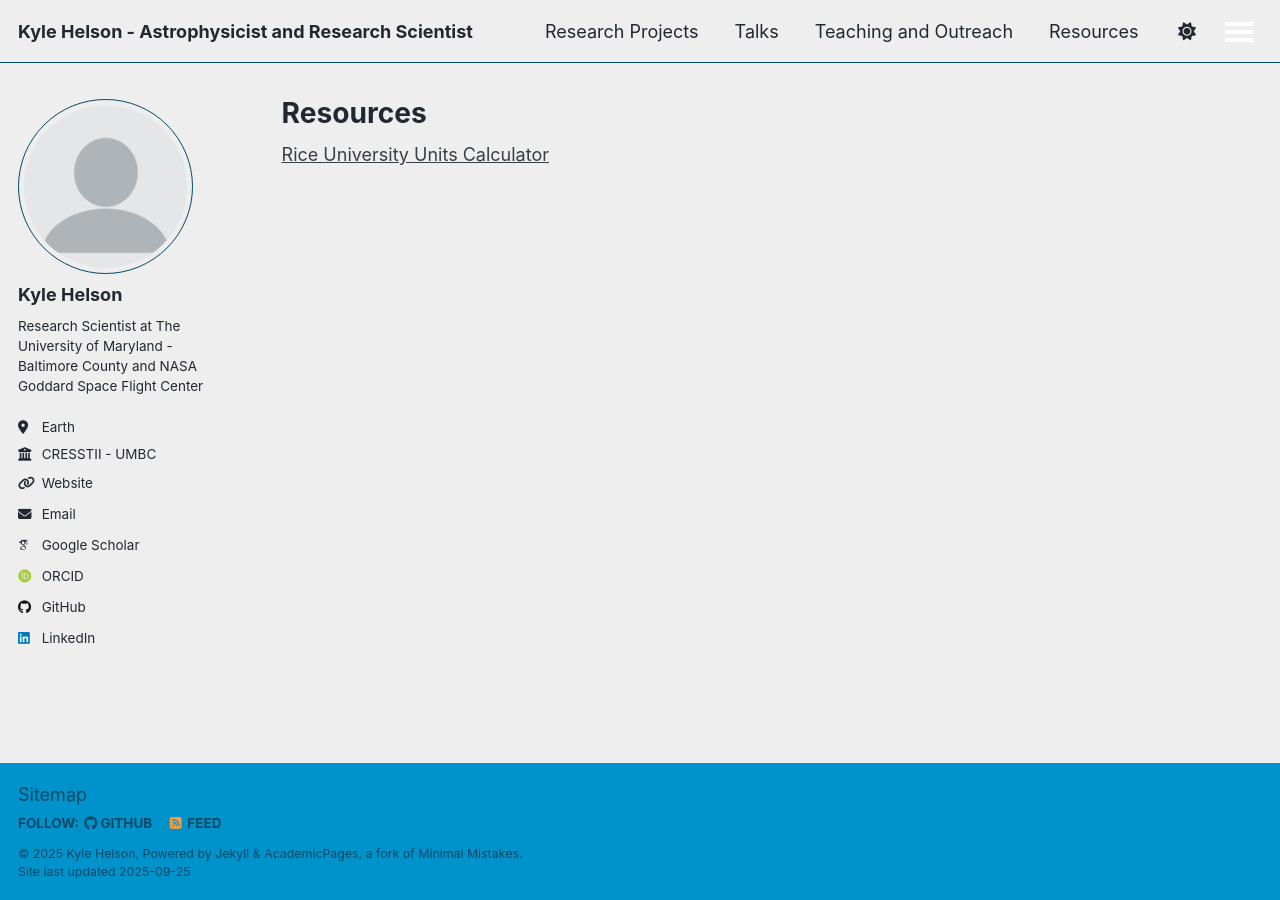
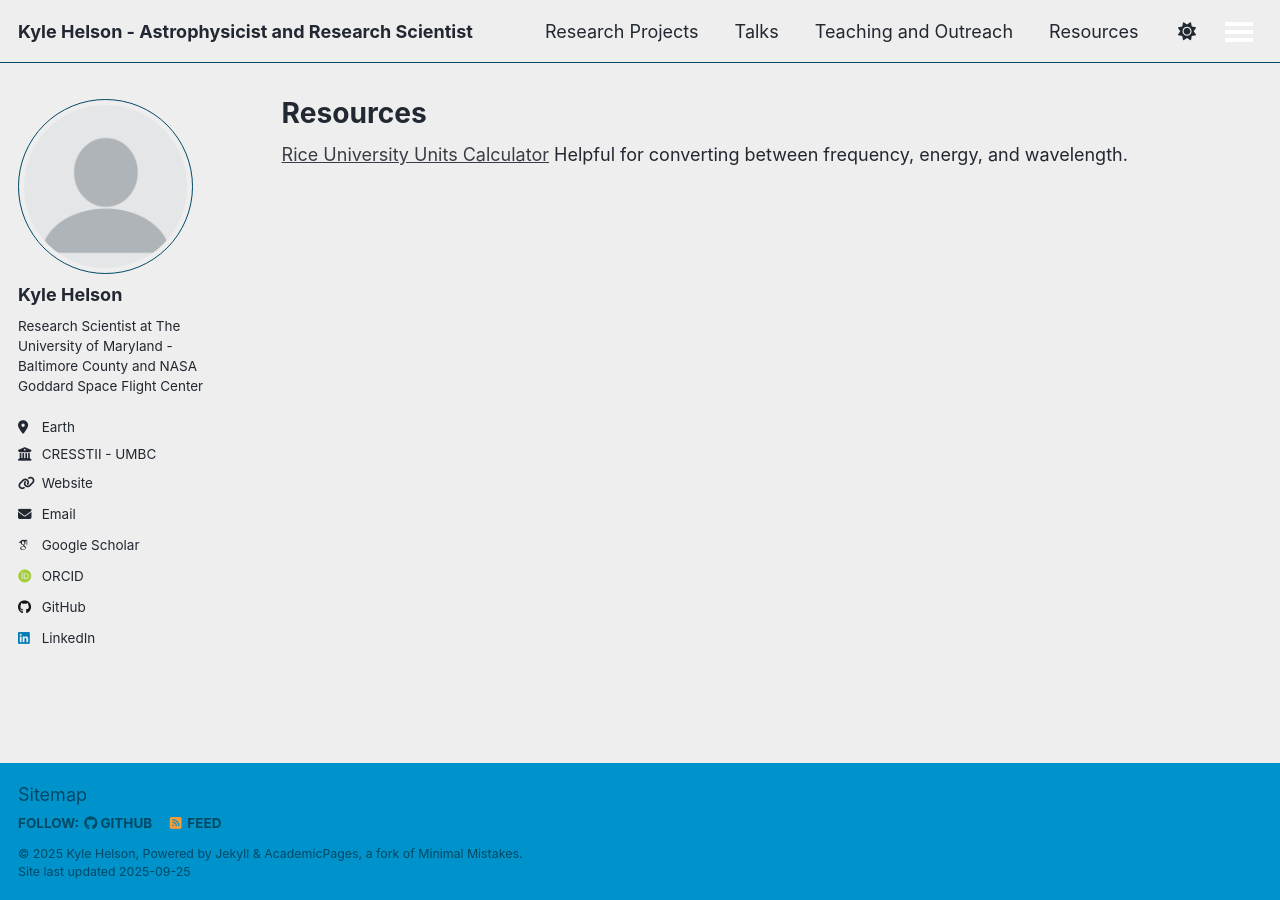
Before and after one commit to kylehelson/kylehelson.github.io, a Jekyll site: the page built from _pages/resources.html, in a window 1280 px wide. Built offline with Jekyll 4.4.1, drawn with Linux system fonts in a browser that asks for light colours; some web fonts are replaced; a script that is not in the unit is left out.

Commit message:
Update resources.html

```diff
--- a/_pages/resources.html
+++ b/_pages/resources.html
@@ -7,3 +7,4 @@ author_profile: true
 
 
 <a href="https://halas.rice.edu/unit-conversions">Rice University Units Calculator</a>
+Helpful for converting between frequency, energy, and wavelength.
```
